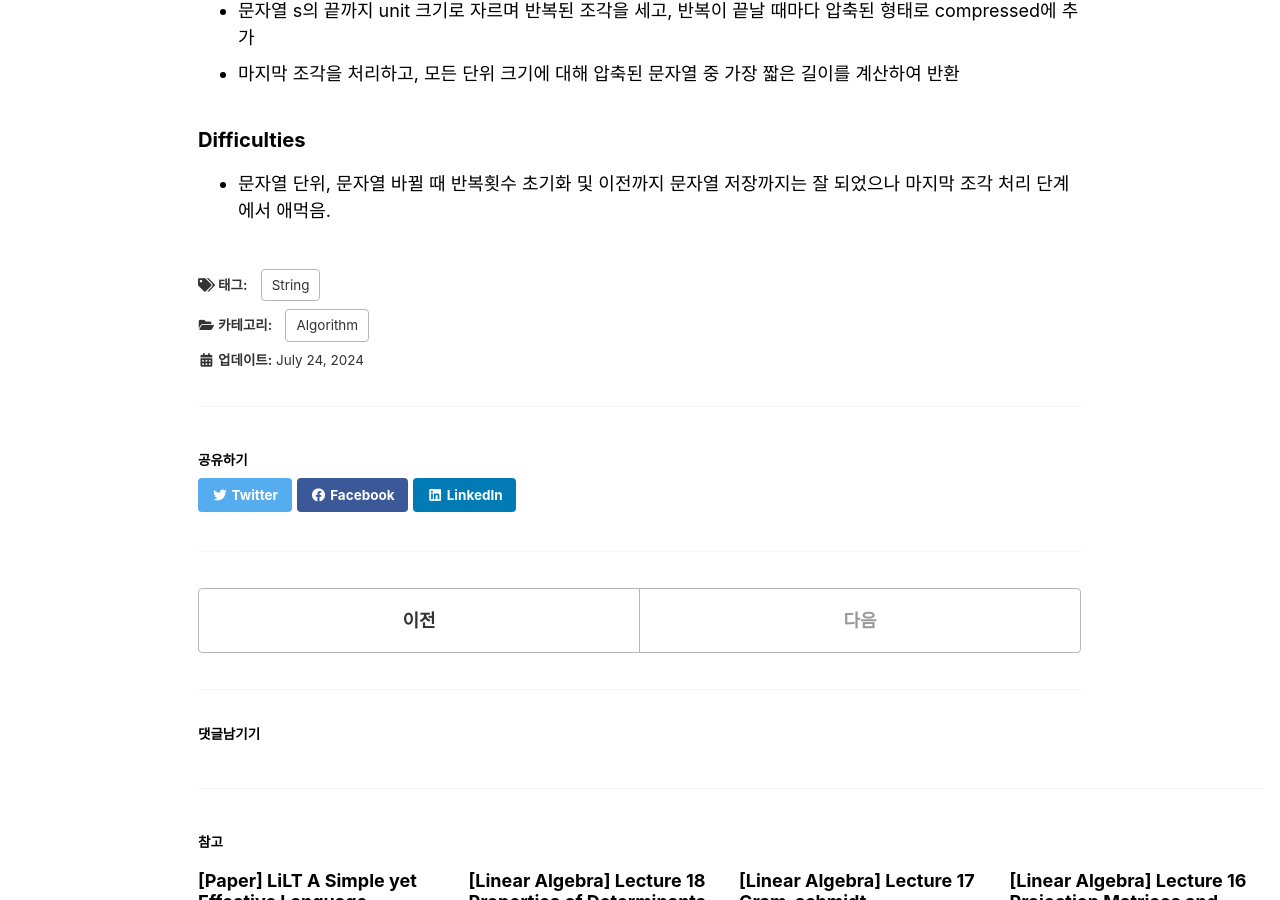
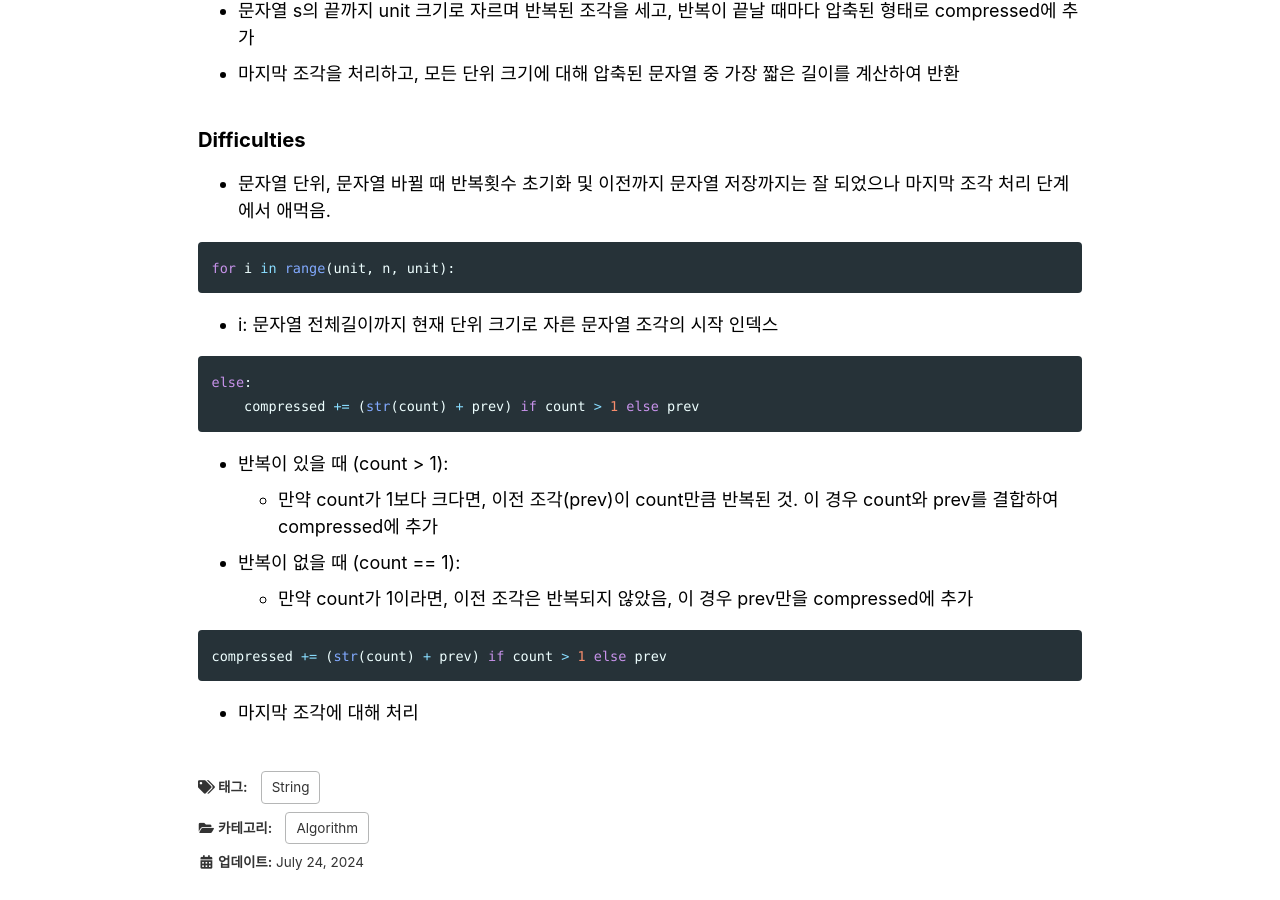
Before and after one commit to domingolee0254/domingolee0254.github.io, a Jekyll site: the page built from _posts/Algorithm/String/2024-07-24-[프로그래머스] 문자열 압축.md, in a window 1280 px wide and 900 px high, scrolled down 1454 px. Built offline with Jekyll 4.4.1, drawn with Linux system fonts in a browser that asks for light colours; cached includes are drawn as plain includes; comment, search, counter and statistics services are not loaded.

Commit message:
code update

````diff
--- a/_posts/Algorithm/simulation/2024-07-24-[프로그래머스] 문자열 압축.md
+++ b/_posts/Algorithm/String/2024-07-24-[프로그래머스] 문자열 압축.md
@@ -64,3 +64,22 @@ def solution(s):
 
 ### Difficulties
 - 문자열 단위, 문자열 바뀔 때 반복횟수 초기화 및 이전까지 문자열 저장까지는 잘 되었으나 마지막 조각 처리 단계에서 애먹음.
+
+```python
+for i in range(unit, n, unit):
+```
+- i: 문자열 전체길이까지 현재 단위 크기로 자른 문자열 조각의 시작 인덱스
+
+```python
+else:
+    compressed += (str(count) + prev) if count > 1 else prev
+```
+- 반복이 있을 때 (count > 1):
+    - 만약 count가 1보다 크다면, 이전 조각(prev)이 count만큼 반복된 것. 이 경우 count와 prev를 결합하여 compressed에 추가
+- 반복이 없을 때 (count == 1):
+    - 만약 count가 1이라면, 이전 조각은 반복되지 않았음, 이 경우 prev만을 compressed에 추가
+
+```python
+compressed += (str(count) + prev) if count > 1 else prev
+```
+- 마지막 조각에 대해 처리
````
